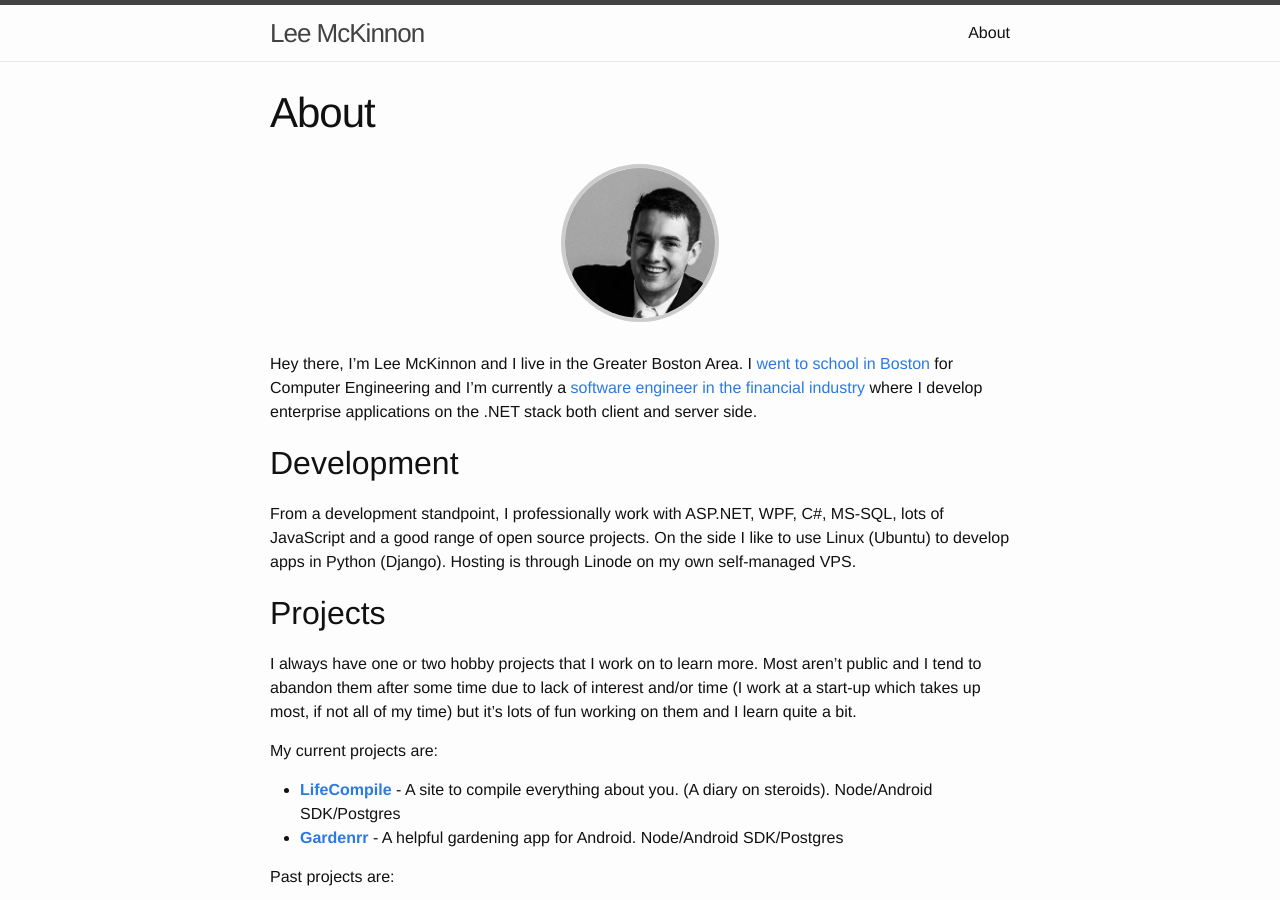
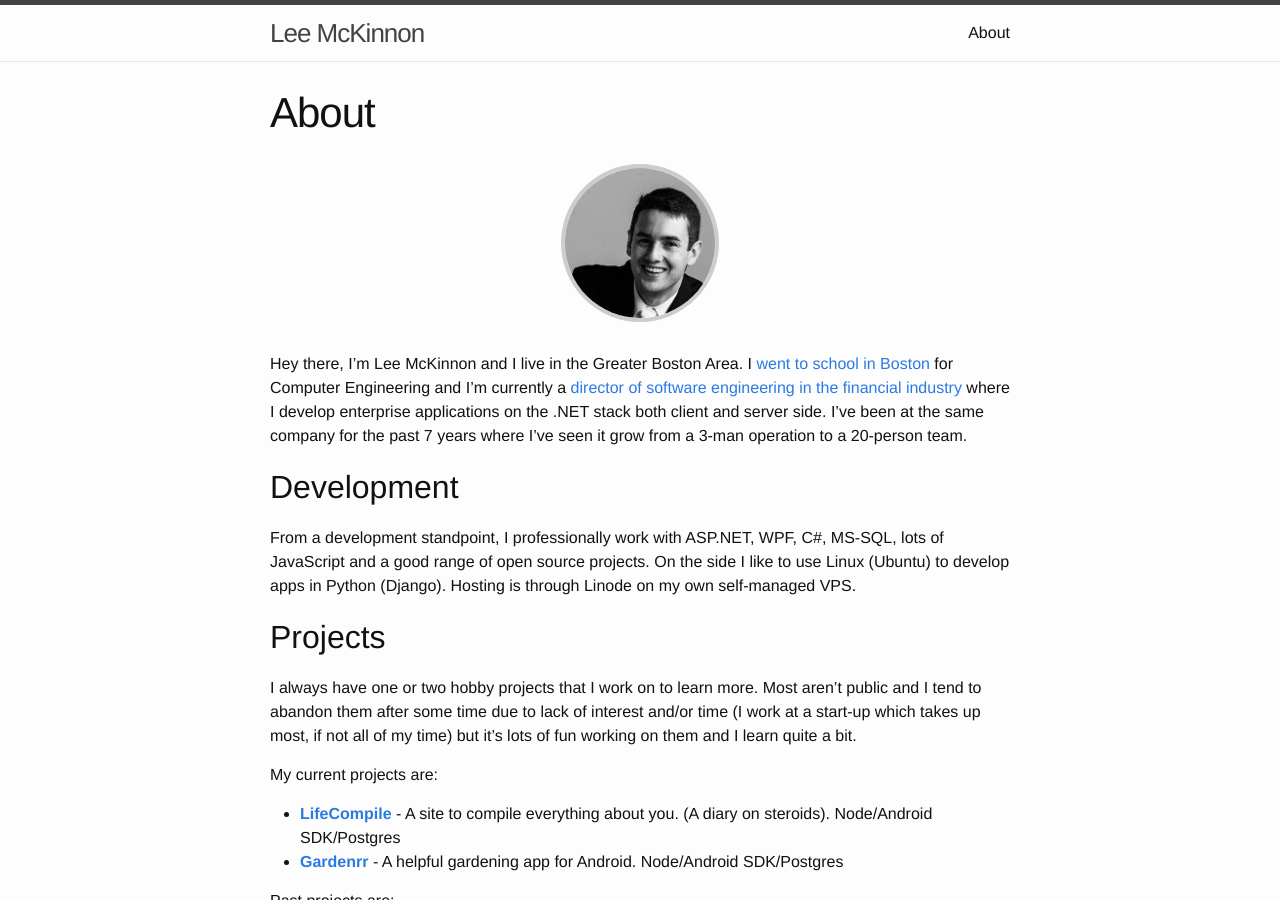
Before and after one commit to leemac/leemac.github.io, a Jekyll site: the page built from about.md, in a window 1280 px wide and 900 px high. Built offline with Jekyll 4.4.1, drawn with Linux system fonts in a browser that asks for light colours.

Commit message:
Update about.md

```diff
--- a/about.md
+++ b/about.md
@@ -8,7 +8,7 @@ permalink: /about/
   <img src="/images/me2.jpg" alt="Me" style="border-radius: 100px; border: 4px solid #CCC; width: 150px">
 </div>
 
-Hey there, I'm Lee McKinnon and I live in the Greater Boston Area. I <a href="http://wit.edu" target="_blank">went to school in Boston</a> for Computer Engineering and I'm currently a <a href="http://ledgex.com" target="_blank">software engineer in the financial industry</a> where I develop enterprise applications on the .NET stack both client and server side.
+Hey there, I'm Lee McKinnon and I live in the Greater Boston Area. I <a href="http://wit.edu" target="_blank">went to school in Boston</a> for Computer Engineering and I'm currently a <a href="http://ledgex.com" target="_blank">director of software engineering in the financial industry</a> where I develop enterprise applications on the .NET stack both client and server side. I've been at the same company for the past 7 years where I've seen it grow from a 3-man operation to a 20-person team.
 
 ## Development
 
```
